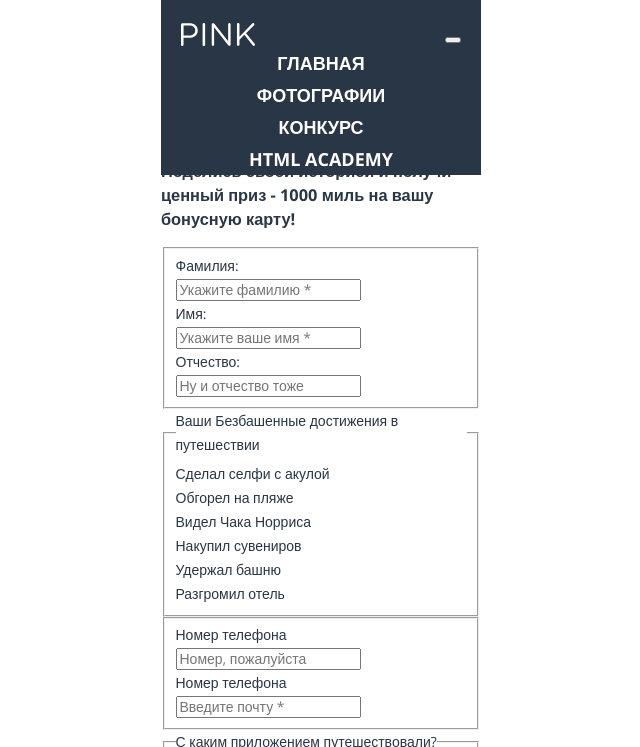
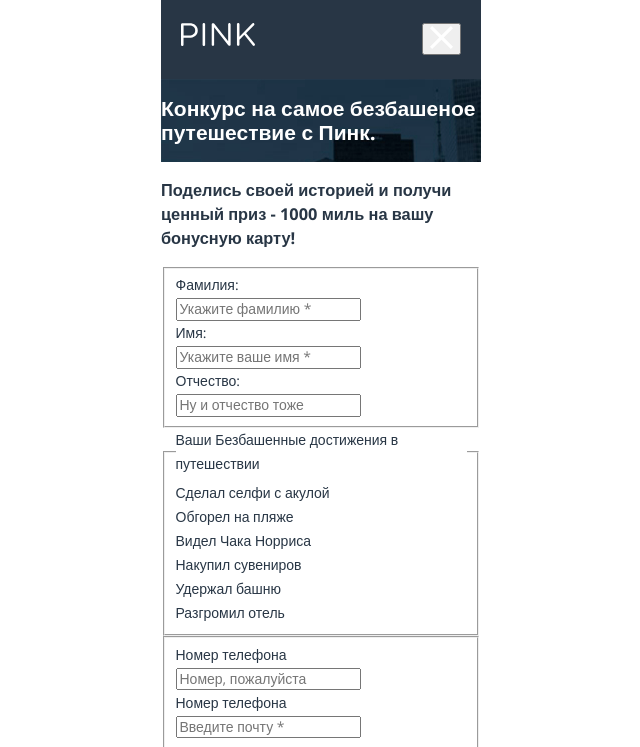
Before and after one commit to Kryazh113/Pink, a website: page source/form.html in a window 1280 px wide. Both pictures are taken after a click on the button "Открыть меню". Shown: the top 747 px of the page, without its empty margins (319-959 px from the left). Drawn offline with nearby package versions, Linux system fonts and the light colour scheme; files that its build step writes are made by us from their sources.

Commit message:
добавил скрипт закрытия навигации

```diff
--- a/source/form.html
+++ b/source/form.html
@@ -18,6 +18,7 @@
     <nav class="main-nav">
       <button class="main-nav__toggle" type="button">
         <span class="visually-hidden">Открыть меню</span>
+        <img src="img/close-menu-btn.svg" width="23" height="23" alt="Закрыть">
       </button>
       <div class="main-nav__wrapper">
         <ul class="main-nav__list site-list">
@@ -43,7 +44,7 @@
 
     <section class="contest">
       <div class="contest__wrapper">
-        <header class="contest__header">
+        <header class="contest__header  main-header">
           <h2 class="contest__title">Конкурс на самое безбашеное путешествие с Пинк.</h2>
         </header>
         <form class="contest__form form" action="https://echo.htmlacademy.ru/courses" method="get">
@@ -136,6 +137,6 @@
     <button class="modal__button" type="button">Закрыть окно</button>
   </div>
 
-
+  <script src="js/script.js"></script>
 </body>
 </html>
--- /dev/null
+++ b/source/js/script.js
@@ -0,0 +1,7 @@
+let menuButton = document.querySelector(".main-nav__toggle");
+let userNavigation = document.querySelector(".main-nav__wrapper");
+
+menuButton.addEventListener("click", (evt)=>{
+  evt.preventDefault;
+  userNavigation.classList.toggle("visually-hidden")
+})
--- a/source/sass/common-blocks/global.scss
+++ b/source/sass/common-blocks/global.scss
@@ -31,3 +31,17 @@ a {
   padding: 0 20px;
   margin: 0 auto;
 }
+
+.main-header {
+  display: flex;
+  flex-direction: column;
+  justify-content: space-between;
+  color: $basic_white;
+  background-color: $dark_gray;
+  background-image: url("./../../img/back-mobile.jpg");
+  background-repeat: no-repeat;
+}
+
+.main-header--preview {
+
+}
--- a/source/sass/index-main/advantages.scss
+++ b/source/sass/index-main/advantages.scss
@@ -1,11 +1,4 @@
 .advantages__header {
-  display: flex;
-  flex-direction: column;
-  justify-content: space-between;
-  color: $basic_white;
-  background-color: $dark_gray;
-  background-image: url("./../../img/back-mobile.jpg");
-  background-repeat: no-repeat;
   min-height: 462px;
 }
 
```
Also changed, not shown: source/catalog.html (+3 -1 lines), source/index.html (+3 -2 lines).
